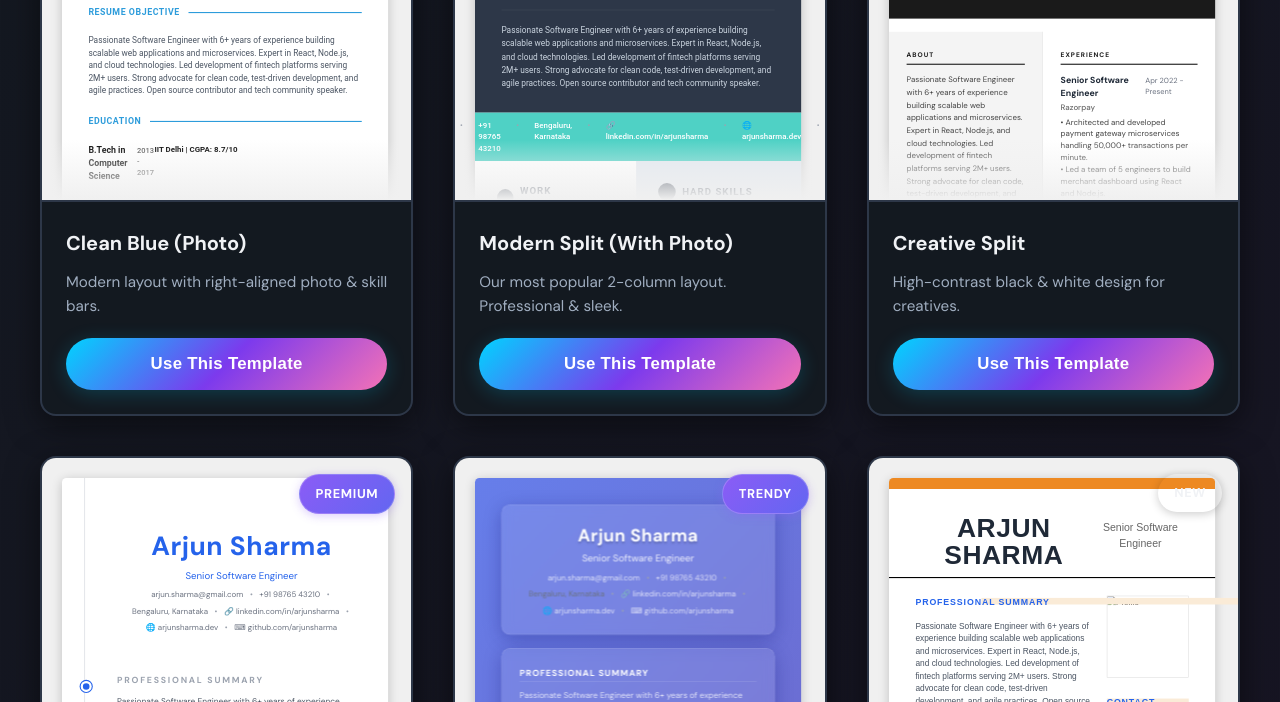
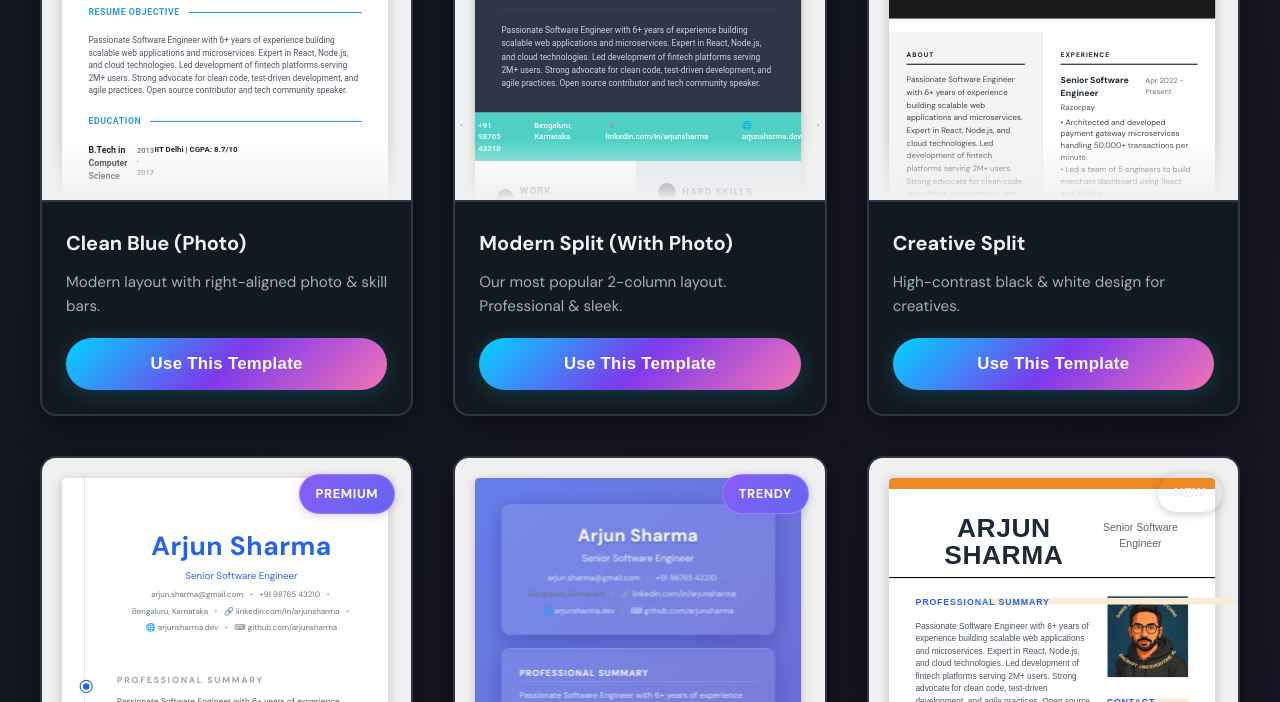
Before and after one commit to ByteHackr/kormo.bytehackr.in, a plain HTML site: page index.html in a window 1280 px wide. Shown: the part 585-1287 px from the top of the page. Drawn offline with nearby package versions, Linux system fonts and the light colour scheme; a web font is replaced by a local one.

Commit message:
Use profile_photo.png for template previews
- Updated sampleData to use profile_photo.png
- Updated template gallery to show actual profile photo
- Replaced placeholder divs with actual image

```diff
--- a/index.html
+++ b/index.html
@@ -48,7 +48,7 @@
                 <div class="template-preview">
                     <div class="resume-content clean-blue">
                         <div class="resume-header">
-                            <div class="profile-photo" style="background: #ddd;"></div>
+                            <div class="profile-photo"><img src="profile_photo.png" alt="Profile"></div>
                             <h1 class="resume-name">Olivia Martinez</h1>
                             <div class="resume-contact">Hillcrest, NY</div>
                         </div>
@@ -78,7 +78,7 @@
                 <div class="template-preview">
                     <div class="resume-content modern-split">
                         <div class="header-section">
-                            <div class="profile-photo" style="background: #ddd;"></div>
+                            <div class="profile-photo"><img src="profile_photo.png" alt="Profile"></div>
                             <div class="header-text">
                                 <h1 class="resume-name">Will Tribianni</h1>
                                 <p class="resume-title">Theater Actor</p>
@@ -205,7 +205,7 @@
                                 </div>
                             </div>
                             <div class="column-right">
-                                <div class="profile-photo" style="background: #ddd;"></div>
+                                <div class="profile-photo"><img src="profile_photo.png" alt="Profile"></div>
                                 <div class="resume-section">
                                     <h2>Contact</h2>
                                     <div class="resume-contact">
--- a/script.js
+++ b/script.js
@@ -1787,7 +1787,7 @@ const sampleData = {
         skills: 'JavaScript, TypeScript, React.js, Node.js, Python, AWS, Docker, Kubernetes, MongoDB, PostgreSQL, Redis, GraphQL, REST APIs, Git',
         softSkills: 'Problem Solving, Team Collaboration, Mentoring, Communication, Agile Methodologies, Code Review, Technical Writing',
         languages: 'English (Fluent), Hindi (Native), Kannada (Conversational)',
-        photo: 'sample-profile.jpg'
+        photo: 'profile_photo.png'
     },
     experience: [
         {
```
Also changed, not shown: profile_photo.png (added).
